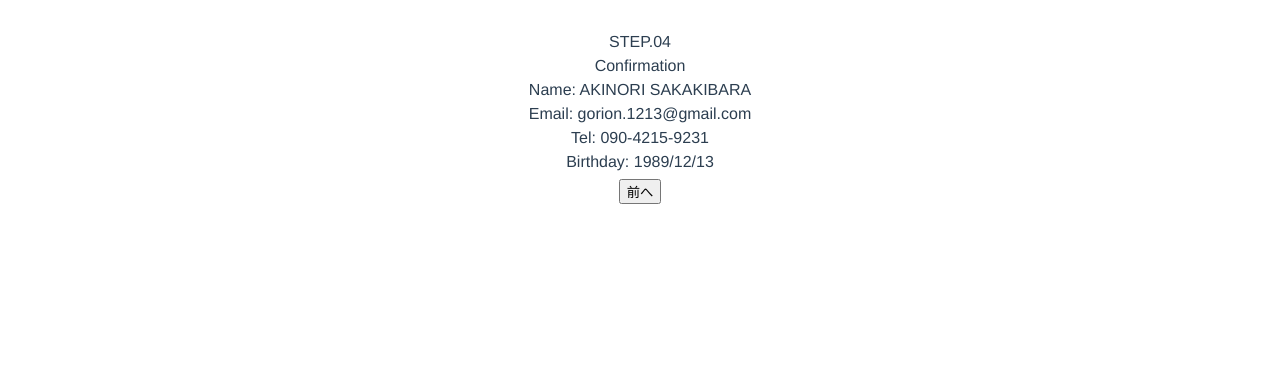
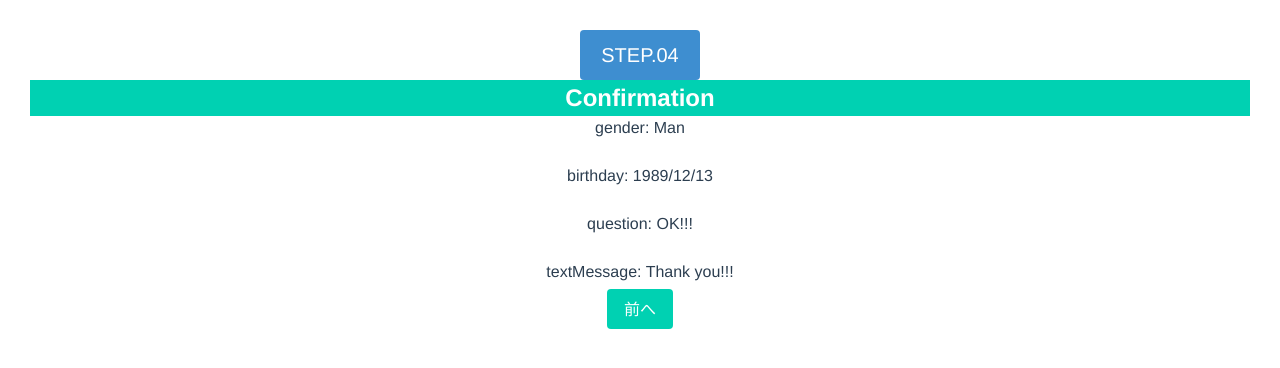
Before and after one commit to gorinesia/vue-project, a Vue app: page /confirm in a window 1280 px wide. Shown: the top 368 px of the page. Built offline with nearby package versions, Linux system fonts and the light colour scheme.

Commit message:
modified router name

```diff
--- a/src/router/index.js
+++ b/src/router/index.js
@@ -1,8 +1,8 @@
 import Vue from 'vue'
 import VueRouter from 'vue-router'
-import NameForm from '../views/NameForm.vue'
-import ContactForm from '../views/ContactForm.vue'
-import BirthDayForm from '../views/BirthDayForm.vue'
+import Information from '../views/Information.vue'
+import Question from '../views/Question.vue'
+import TextMessage from '../views/TextMessage.vue'
 import ConfirmForm from '../views/ConfirmForm.vue'
 
 Vue.use(VueRouter)
@@ -10,18 +10,18 @@ Vue.use(VueRouter)
   const routes = [
   {
     path: '/',
-    name: 'NameForm',
-    component: NameForm
+    name: 'Information',
+    component: Information
   },
   {
-    path: '/contact',
-    name: 'ContactForm',
-    component: ContactForm
+    path: '/question',
+    name: 'Question',
+    component: Question
   },
   {
-    path: '/birthday',
-    name: 'BirthDayForm',
-    component: BirthDayForm
+    path: '/textMessage',
+    name: 'TextMessage',
+    component: TextMessage
   },
   {
     path: '/confirm',
--- a/src/store/index.js
+++ b/src/store/index.js
@@ -7,11 +7,11 @@ export default new Vuex.Store({
   state: {
     message: '',
     form: {
-      firstName: 'AKINORI',
-      lastName: 'SAKAKIBARA',
-      Email: 'gorion.1213@gmail.com',
-      tel: '090-4215-9231',
-      birthday: '1989/12/13'
+      gender: 'Man',
+      birthday: '1989/12/13',
+      question: 'OK!!!',
+      textMessage: 'Thank you!!!'
+
     }
   },
   getters: {
--- a/src/views/ConfirmForm.vue
+++ b/src/views/ConfirmForm.vue
@@ -1,12 +1,23 @@
 <template>
   <div>
-		<h1>STEP.04</h1>
-		<h2>Confirmation</h2>
-		<p>Name: {{ form.firstName }} {{ form.lastName }}</p>
-		<p>Email: {{ form.Email }}</p>
-		<p>Tel: {{ form.tel }}</p>
-		<p>Birthday: {{ form.birthday }}</p>
-		<button @click="back">前へ</button>
+		<h1 class="button is-info is-medium">STEP.04</h1>
+		<h2 class="is-size-4 has-text-weight-bold hero is-primary">Confirmation</h2>
+		<p>gender:
+			{{ form.gender }}
+		</p>
+		<br>
+		<p>birthday:
+			{{ form.birthday }}
+		</p>
+		<br>
+		<p>question:
+			{{ form.question }}
+		</p>
+		<br>
+		<p>textMessage:
+			{{ form.textMessage}}
+		</p>
+		<button class="button is-primary" @click="back">前へ</button>
 	</div>
 </template>
 
@@ -28,7 +39,7 @@ export default {
 			this.stepNumber++;
 		},
 		back() {
-			this.$router.push('/birthday')
+			this.$router.push('/textMessage')
 		},
 	}
 }
--- a/src/views/NameForm.vue
+++ b/src/views/Information.vue
@@ -7,7 +7,7 @@
       <br>
       <input type="radio" id="man" value="男性" v-model="picked"> 男性
       <input type="radio" id="woman" value="女性" v-model="picked"> 女性
-      <br><br>
+      <br>
       <span>gender: {{ picked }}</span>
     </div>
     <div>
@@ -38,6 +38,7 @@
       </div>
           日
     </div>
+    <br><br>
     <button class="button is-primary" @click="next">次へ</button>
   </div>
 </template>
@@ -64,7 +65,7 @@ export default {
   },
   methods: {
     next() {
-      this.$router.push('/contact')
+      this.$router.push('/question')
     }
   },
   filters: {
@@ -86,11 +87,4 @@ export default {
 </script>
 
 <style scoped>
-button {
-  margin: 5px;
-}
-
-span {
-  margin-bottom: 10px;
-}
 </style>
--- a/src/views/ContactForm.vue
+++ b/src/views/Question.vue
@@ -29,6 +29,7 @@
       <br><br>
       <span>select: {{ picked3 }}</span>
     </div>
+    <br>
     <button class="button is-primary" @click="back">前へ</button>
     <button class="button is-primary" @click="next">次へ</button>
   </div>
@@ -51,7 +52,7 @@ export default {
 			this.$router.push('/')
 		},
     next() {
-      this.$router.push('/birthday')
+      this.$router.push('/textMessage')
     }
 	}
 }
--- a/src/views/BirthDayForm.vue
+++ b/src/views/TextMessage.vue
@@ -24,7 +24,7 @@ export default {
 	},
 	methods: {
 		back() {
-			this.$router.push('/contact')
+			this.$router.push('/question')
 		},
 		next() {
       this.$router.push('/confirm')
```
Also changed, not shown: src/components/Button.vue (deleted, +0 -15 lines).
